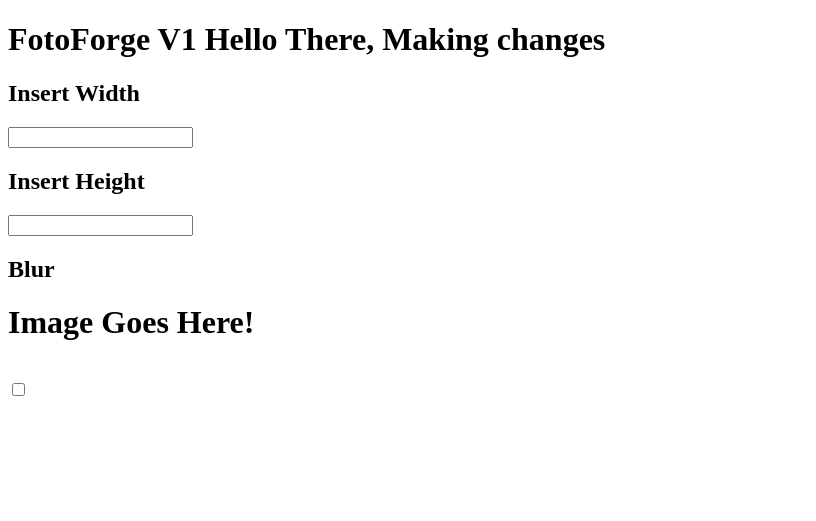
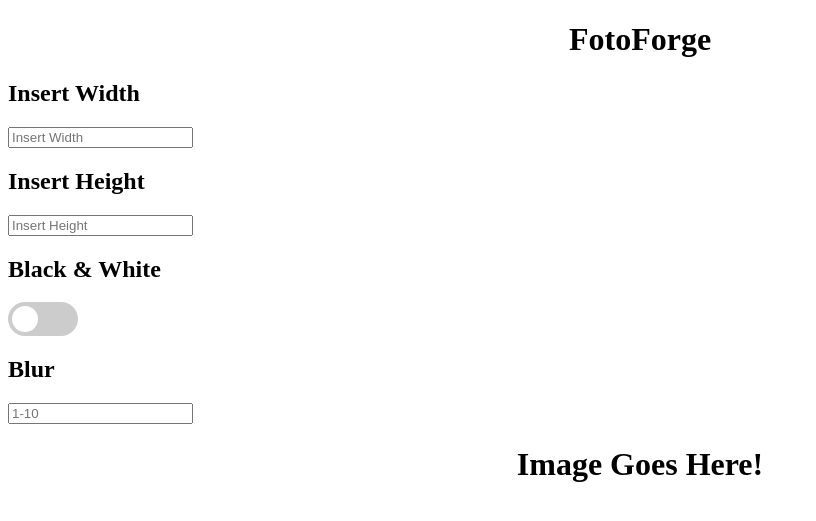
Before and after one commit to christian-gerard/phase-1-project-group2, a plain HTML site: page index.html in a window 1280 px wide. Shown: the whole page, without its empty margins (0-816 px from the left). Drawn offline with Linux system fonts and the light colour scheme; no server answers.

Commit message:
adds html structure

```diff
--- a/index.html
+++ b/index.html
@@ -4,27 +4,31 @@
     <meta charset="UTF-8">
     <meta name="viewport" content="width=device-width, initial-scale=1.0">
     <script src="./src/index.js"></script>
+    <link rel="stylesheet" href="style.css">
     <title>FotoForge</title>
 </head>
 <body>
-<h1>FotoForge V1 Hello There, Making changes</h1>
+  <h1 class="centered">FotoForge</h1>
 <div>
     <div>
       <h2>Insert Width</h2>
-      <input> </input>
+      <input placeholder =  "Insert Width"> </input>
       <h2>Insert Height</h2>
-      <input> </input>
-      <h2>Blur</h2>
+     <input placeholder = "Insert Height"> </input>
+     <h2>Black & White</h2>
+      <label class="switch">
+        <input type="checkbox">
+        <span class="slider round"></span>
+    </label>
+      <h2> Blur</h2>
+      <input placeholder = "1-10"> </input>
 
     </div>
-    <div>
-      <h1>Image Goes Here!</h1>
+    <div id = "photo-container">
+      <h1 id = "photo-message" class="centered">Image Goes Here!</h1>
       <img id="display-photo">
     </div>
-    <label class="switch">
-        <input type="checkbox">
-        <span class="slider round"></span>
-      </label>
+
 </div>
 
 </body>
--- a/style.css
+++ b/style.css
@@ -0,0 +1,68 @@
+*{
+}
+.switch {
+    position: relative;
+    display: inline-block;
+    width: 70px;
+    height: 34px;
+  }
+
+
+  .switch input {
+    opacity: 0;
+    width: 0;
+    height: 0;
+  }
+
+  .slider {
+    position: absolute;
+    cursor: pointer;
+    top: 0;
+    left: 0;
+    right: 0;
+    bottom: 0;
+    background-color: #ccc;
+    -webkit-transition: .4s;
+    transition: .4s;
+  }
+
+  .slider:before {
+    position: absolute;
+    content: "";
+    height: 26px;
+    width: 26px;
+    left: 4px;
+    bottom: 4px;
+    background-color: white;
+    -webkit-transition: .4s;
+    transition: .4s;
+  }
+
+  input:checked + .slider {
+    background-color: #2196F3;
+  }
+
+  input:focus + .slider {
+    box-shadow: 0 0 1px #2196F3;
+  }
+
+  input:checked + .slider:before {
+    -webkit-transform: translateX(26px);
+    -ms-transform: translateX(26px);
+    transform: translateX(26px);
+  }
+
+  .slider.round {
+    border-radius: 34px;
+  }
+
+  .slider.round:before {
+    border-radius: 50%;
+  }
+
+  .centered {
+    text-align: center;
+}
+.centered {
+    text-align: center;
+}
```
